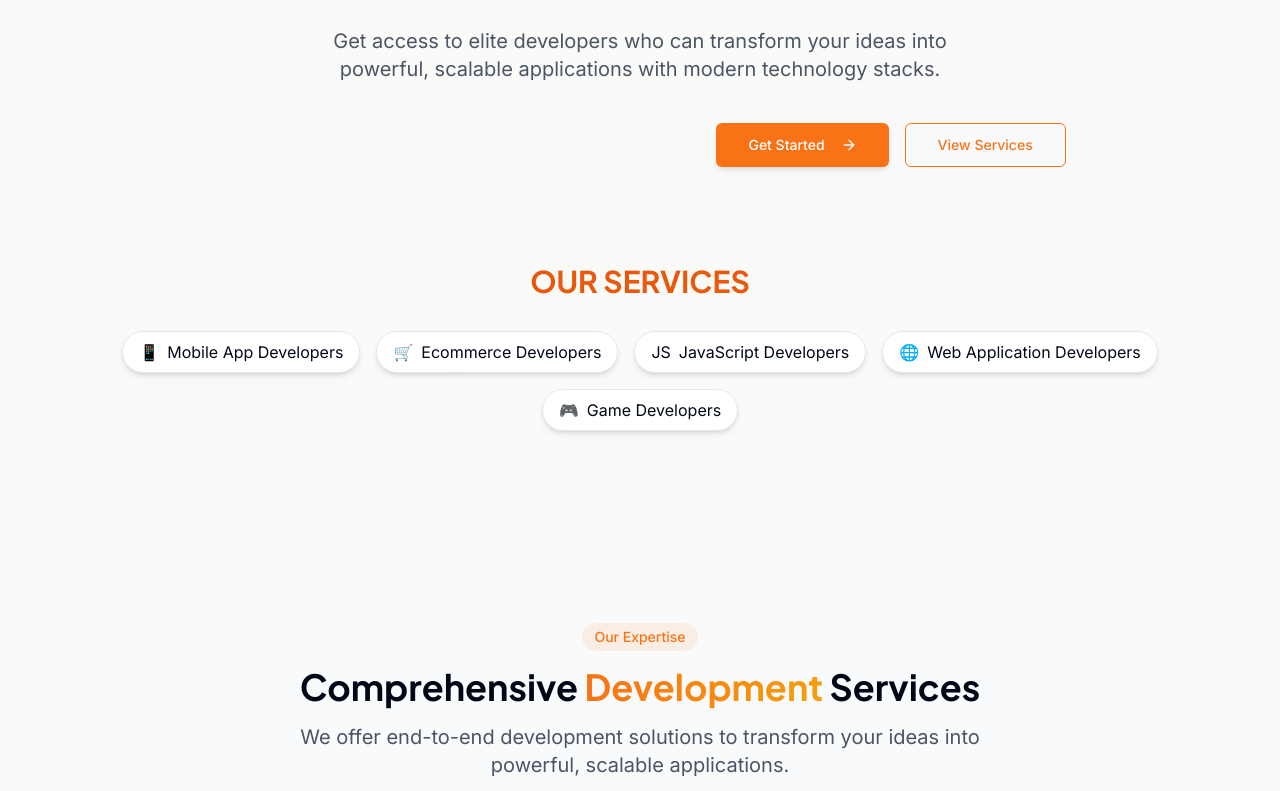
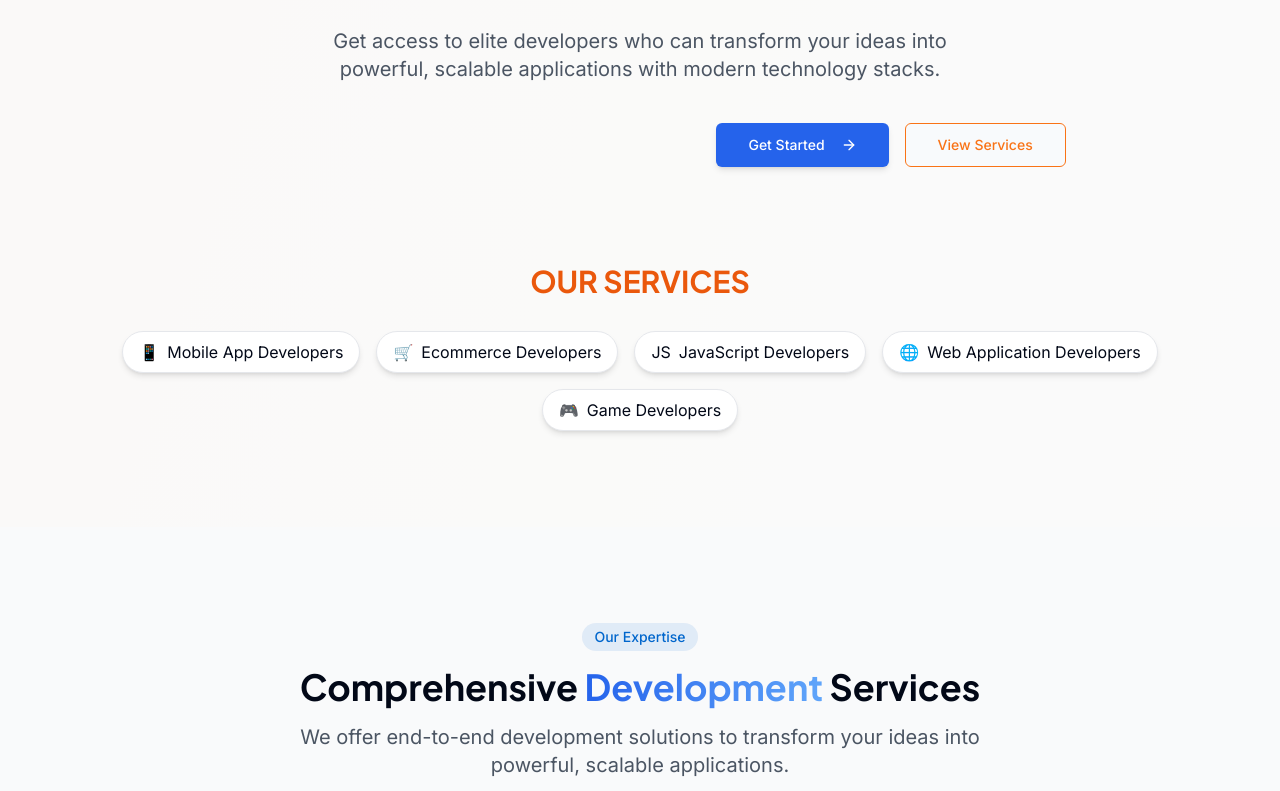
Before and after one commit to wdcs-meetsoni/hirefull-stack-clone, a React (Vite) app: page / in a window 1280 px wide. Shown: the part 329-1120 px from the top of the page. Built offline with nearby package versions, Linux system fonts and the light colour scheme.

Commit message:
Refactor: Adjust color tones
Adjusted color tones to use darker blues.

```diff
--- a/src/components/ui/button.tsx
+++ b/src/components/ui/button.tsx
@@ -10,18 +10,18 @@ const buttonVariants = cva(
   {
     variants: {
       variant: {
-        default: "bg-orange-500 hover:bg-orange-600 text-white shadow-md",
+        default: "bg-blue-600 hover:bg-blue-700 text-white shadow-md",
         destructive:
           "bg-destructive text-destructive-foreground hover:bg-destructive/90",
         outline:
-          "border border-orange-500 bg-background text-orange-500 hover:bg-orange-50 hover:text-orange-600",
+          "border border-blue-600 bg-background text-blue-600 hover:bg-blue-50 hover:text-blue-700",
         secondary:
-          "bg-orange-500 text-white hover:bg-orange-600 shadow-md",
+          "bg-blue-700 text-white hover:bg-blue-800 shadow-md",
         ghost: "hover:bg-accent hover:text-accent-foreground",
         link: "text-primary underline-offset-4 hover:underline",
         success: "bg-gradient-to-r from-emerald-500 to-green-500 text-white hover:from-emerald-600 hover:to-green-600",
         warning: "bg-gradient-to-r from-amber-500 to-yellow-500 text-white hover:from-amber-600 hover:to-yellow-600",
-        talent: "bg-yellow-500 hover:bg-yellow-600 text-white font-bold rounded-full",
+        talent: "bg-blue-600 hover:bg-blue-700 text-white font-bold rounded-full",
       },
       size: {
         default: "h-10 px-4 py-2",
--- a/src/index.css
+++ b/src/index.css
@@ -16,7 +16,7 @@
     --popover: 0 0% 100%;
     --popover-foreground: 222.2 84% 4.9%;
 
-    --primary: 25 95% 53%;
+    --primary: 210 100% 40%;
     --primary-foreground: 210 40% 98%;
 
     --secondary: 210 40% 96.1%;
@@ -33,7 +33,7 @@
 
     --border: 214.3 31.8% 91.4%;
     --input: 214.3 31.8% 91.4%;
-    --ring: 25 95% 53%;
+    --ring: 210 100% 40%;
 
     --radius: 0.5rem;
 
@@ -57,7 +57,7 @@
     --popover: 222.2 84% 4.9%;
     --popover-foreground: 210 40% 98%;
 
-    --primary: 25 95% 53%;
+    --primary: 210 100% 40%;
     --primary-foreground: 210 40% 98%;
 
     --secondary: 217.2 32.6% 17.5%;
@@ -74,7 +74,7 @@
 
     --border: 217.2 32.6% 17.5%;
     --input: 217.2 32.6% 17.5%;
-    --ring: 25 95% 53%;
+    --ring: 210 100% 40%;
 
     --sidebar-background: 240 5.9% 10%;
     --sidebar-foreground: 240 4.8% 95.9%;
@@ -107,7 +107,7 @@
   }
 
   .text-gradient {
-    @apply bg-clip-text text-transparent bg-gradient-to-r from-orange-500 to-amber-500;
+    @apply bg-clip-text text-transparent bg-gradient-to-r from-blue-600 to-blue-400;
   }
 
   .section-padding {
```
